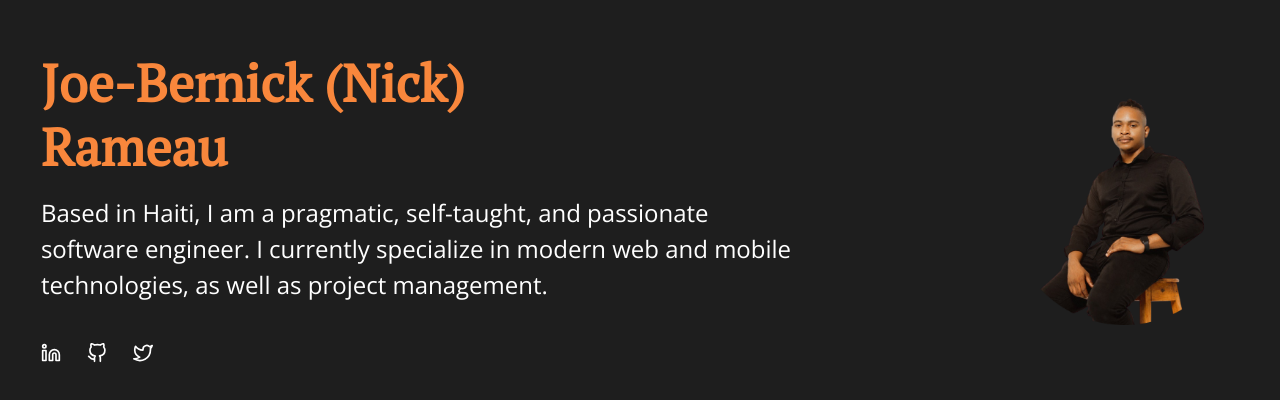
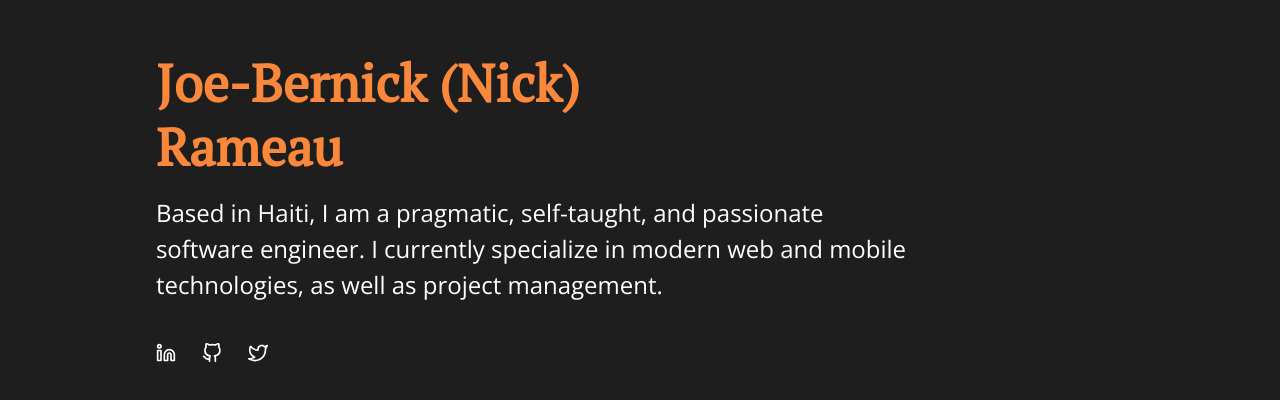
Before and after one commit to nickdotht/nick.ht, a Next.js app: page / in a window 1280 px wide. Shown: the part 248-648 px from the top of the page. Built offline with nearby package versions, Linux system fonts and the light colour scheme.

Commit message:
Temporarily disable images

```diff
--- a/components/HomeIntro.tsx
+++ b/components/HomeIntro.tsx
@@ -14,10 +14,6 @@ export const HomeIntro: FC = () => {
         direction={['column', 'column', 'column', 'row', 'row', 'row']}
         px={['16px', '16px', '16px', '40px', '40px', '40px']}
       >
-        <Box display={['flex', 'flex', 'flex', 'none', 'none', 'none']} m="24px auto">
-          <Image src="/images/hero-image.png" width="200px" height="200px" alt="Nick Rameau" />
-        </Box>
-
         {/* Text block */}
         <Flex
           direction="column"
@@ -58,11 +54,6 @@ export const HomeIntro: FC = () => {
             </Link>
           </Flex>
         </Flex>
-
-        {/* Image block */}
-        <Box display={['none', 'none', 'none', 'flex', 'flex', 'flex']} alignItems="center" justifyContent="center">
-          <Image src="/images/hero-image.png" width="230px" height="230px" alt="Nick Rameau" />
-        </Box>
       </Flex>
     </Flex>
   )
```
